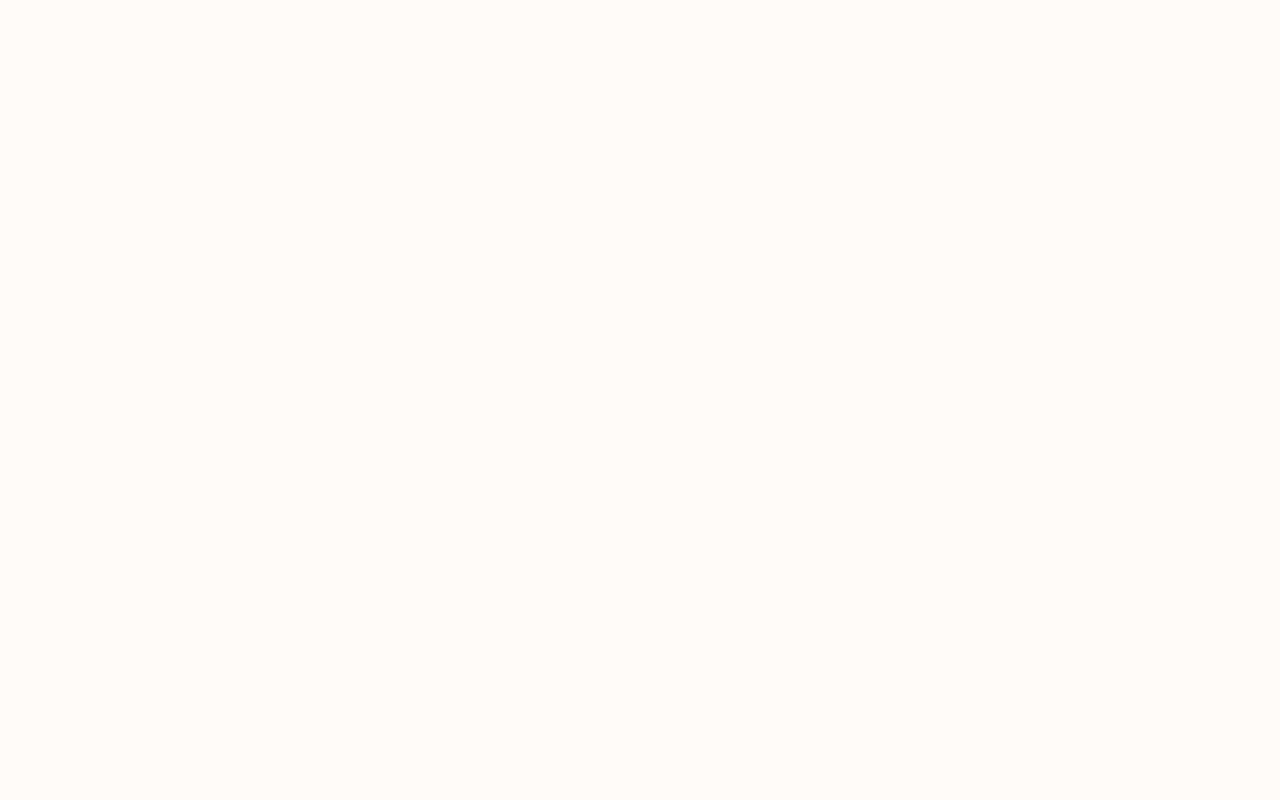
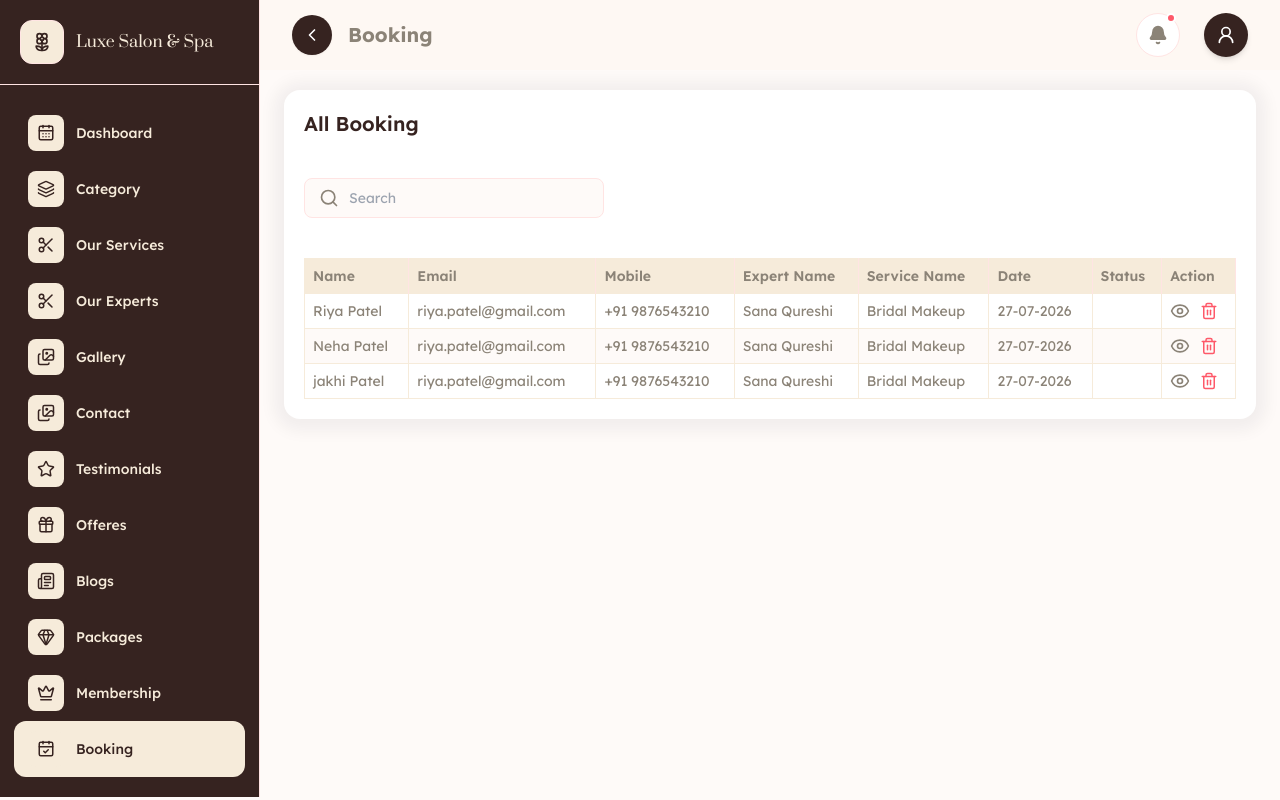
Before and after one commit to dhruviscalelot/Beauty_Parlour5_Admin, a React (Vite) app: page /booking in a window 1280 px wide. Before the commit this address had no page. Built offline with nearby package versions, Linux system fonts and the light colour scheme; sample sign-in values are in the browser's storage.

Commit message:
booking page and ui implement

```diff
--- a/src/common/CommonArray.jsx
+++ b/src/common/CommonArray.jsx
@@ -1,4 +1,4 @@
-import { CalendarDays, ClipboardList, LayoutDashboard, Scissors, Settings, Sparkles, Users, Images, Star, Gift, Gem, Layers3, Newspaper, Crown } from 'lucide-react'
+import { CalendarDays, ClipboardList, LayoutDashboard, Scissors, Settings, Sparkles, Users, Images, Star, Gift, Gem, Layers3, Newspaper, Crown, CalendarCheck } from 'lucide-react'
 
 export const MainMenu = [
     {
@@ -92,13 +92,13 @@
         view: true,
         icon: Crown,
     },
-    // {
-    //     displayname: "Settings",
-    //     route: "/settings",
-    //     isOpen: false,
-    //     view: true,
-    //     icon: Users,
-    // },
+    {
+        displayname: "Booking",
+        route: "/booking",
+        isOpen: false,
+        view: true,
+        icon:  CalendarCheck,
+    },
 ]
 
 
--- /dev/null
+++ b/src/data/Booking.js
@@ -0,0 +1,37 @@
+export const bookingData = [
+    {
+        id: 1,
+
+        fullName: "Riya Patel",
+        email: "riya.patel@gmail.com",
+        phoneNumber: "+91 9876543210",
+        expertName: "Sana Qureshi",
+        serviceName: "Bridal Makeup",
+        Date: "27-07-2026",
+        // preferedTime : "11:30",
+        // message:
+        //     "I would like to book bridal makeup and hairstyling for my wedding. Please share the available packages and appointment details.",
+    },
+    {
+        id: 2,
+        fullName: "Neha Patel",
+        email: "riya.patel@gmail.com",
+        phoneNumber: "+91 9876543210",
+        expertName: "Sana Qureshi",
+        serviceName: "Bridal Makeup",
+        Date: "27-07-2026",
+        // preferedTime : "11:30",
+        // message:"I would like to book bridal makeup and hairstyling for my wedding. Please share the available packages and appointment details.",
+    },
+    {
+        id: 3,
+        fullName: "jakhi Patel",
+        email: "riya.patel@gmail.com",
+        phoneNumber: "+91 9876543210",
+        expertName: "Sana Qureshi",
+        serviceName: "Bridal Makeup",
+        Date: "27-07-2026",
+        // preferedTime : "11:30",
+        // message:"I would like to book bridal makeup and hairstyling for my wedding. Please share the available packages and appointment details.",
+    },
+]
--- /dev/null
+++ b/src/pages/Booking/Booking.jsx
@@ -0,0 +1,94 @@
+import React, { useEffect, useState } from 'react'
+import { setPageName } from "../../Store/Action/Auth/Auth_Action";
+import { bookingData } from '../../data/Booking.js';
+import { useDispatch } from 'react-redux';
+import CustomTable from '../../components/CustomTable.jsx';
+import { Eye, Search, Trash2 } from 'lucide-react';
+import CommonDialog from '../../common/CommonDialog.jsx';
+
+const Booking = () => {
+
+    const dispatch = useDispatch();
+    const [DeletePopup, setDeletePopup] = useState({ isOpen: false, resData: {} })
+    const [commonData, setCommonData] = useState({});
+
+    const columns = [
+        { key: "fullName", label: "Name" },
+        { key: "email", label: "Email" },
+        { key: "phoneNumber", label: "Mobile" },
+        { key: "expertName", label: "Expert Name" },
+        { key: "serviceName", label: "Service Name" },
+        { key: "Date", label: "Date" },
+        {
+            key: "status", label: "Status",
+        },
+        {
+
+            key: "action", label: "Action", renderCell: (key, row) => <div className="flex items-center space-x-2.5">
+                <span className="text-[18px] lg:text-[20px] xl:text-[24px cursor-pointer" onClick={() => DeleteOpenDialog(row)} ><Eye size={20} /></span>
+                <span className="text-[18px] lg:text-[20px] xl:text-[24px] text-red cursor-pointer" onClick={() => DeleteOpenDialog(row)} ><Trash2 size={18} /></span>
+            </div>
+        }
+    ]
+
+    useEffect(() => {
+        dispatch(setPageName("Booking"))
+    }, []);
+
+
+    const DeleteOpenDialog = (rowData) => {
+        setCommonData({
+            title: "Delete Booking",
+            description: "Are You Sure You Want To Delete This Booking ? ",
+            buttonNames: { firstBtn: "Cancel", secondBtn: "Delete" },
+        });
+        setDeletePopup({
+            isOpen: true,
+            resData: rowData,
+        });
+    };
+
+
+    const deleteCloseDialog = async (closeEvent) => {
+        if (closeEvent) {
+            if (DeletePopup?.resData) {
+                let resData = DeletePopup?.resData;
+                const payload = { inquiry_id: resData?._id || "", };
+                const response = await dispatch(deleteInquiry(payload));
+                if (response?.IsSuccess) {
+                    toast.success(response?.Message);
+                    GetInquiryData();
+                }
+                setDeletePopup({
+                    isOpen: false,
+                    resData: {},
+                });
+            }
+        } else {
+            setDeletePopup({ isOpen: false, resData: {}, });
+        }
+    };
+
+    return (
+        <>
+            <div className="bg-white rounded-xl lg:rounded-2xl main_shadow p-3 lg:p-4 xl:p-5 space-y-4 lg:space-y-6 xl:space-y-8">
+                <div className="flex items-center justify-between">
+                    <h6 className="text-20 font-semibold text-primary">All Booking</h6>
+                </div>
+                <div className='flex flex-wrap items-center -mx-1.5 lg:-mx-2 2xl:-mx-3'>
+                    <div className='w-full xs:w-1/2 md:w-1/3 2xl:w-[358px] p-1.5 lg:p-2 2xl:p-3'>
+                        <div className="input w-full max-w-full flex items-center">
+                            <span className='icon-search text-g7 block text-[18px] xl:text-[20px] cursor-pointer'><Search size={20} /></span>
+                            <input type="text" placeholder='Search' className='w-full outline-none bg-transparent text-d3 pl-2.5 text-g1' />
+                        </div>
+                    </div>
+                </div>
+                <CustomTable columns={columns} data={bookingData} isPagination={false} />
+
+            </div>
+            {DeletePopup.isOpen && <CommonDialog CommonData={commonData} closeCommonDialog={deleteCloseDialog} />}
+        </>
+    )
+}
+
+export default Booking
--- a/src/routes/AllRoutes.jsx
+++ b/src/routes/AllRoutes.jsx
@@ -22,6 +22,7 @@
 import AddEditBlog from '../pages/Blog/AddEditBlog';
 import Membership from '../pages/Membership/Membership';
 import AddEditMembership from '../pages/Membership/AddEditMembership';
+import Booking from '../pages/Booking/Booking';
 
 const AllRoutes = () => {
     return (
@@ -89,6 +90,9 @@
                         <Route path='/membership/create' element={<AddEditMembership />} />
                         <Route path='/membership/edit/:id' element={<AddEditMembership />} />
 
+                        {/* Booking */}
+                        <Route path='/booking' element={<Booking />} />
+
                     </Route>
                 </Route>
             </Routes>
```
